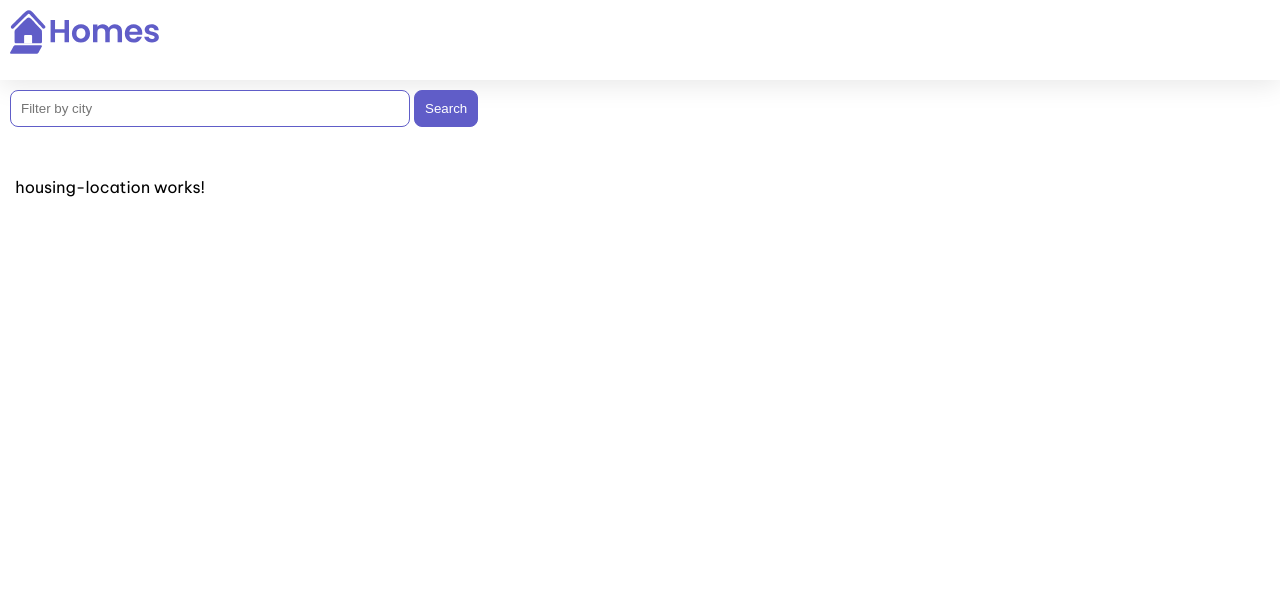
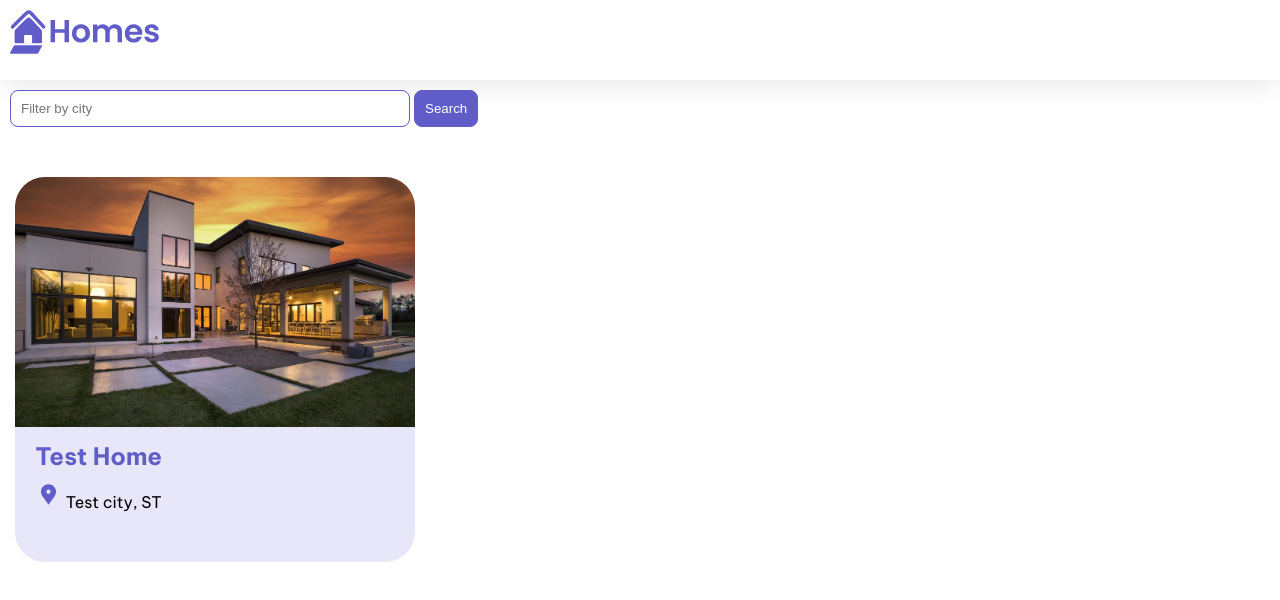
Before and after one commit to huydt7702/angular_first_app, an Angular app: page / in a window 1280 px wide. Shown: the top 600 px of the page. Built offline with nearby package versions, Linux system fonts and the light colour scheme.

Commit message:
Add dynamic values to templates

```diff
--- a/src/app/home/home.component.ts
+++ b/src/app/home/home.component.ts
@@ -26,7 +26,7 @@
     name: 'Test Home',
     city: 'Test city',
     state: 'ST',
-    photo: 'assets/example-house.jpg',
+    photo: 'assets/home.jpg',
     availableUnits: 99,
     wifi: true,
     laundry: false,
--- a/src/app/housing-location/housing-location.component.ts
+++ b/src/app/housing-location/housing-location.component.ts
@@ -6,7 +6,17 @@
   selector: 'app-housing-location',
   standalone: true,
   imports: [CommonModule],
-  template: ` <p>housing-location works!</p> `,
+  template: `<section class="listing">
+    <img
+      class="listing-photo"
+      [src]="housingLocation.photo"
+      alt="Exterior photo of {{ housingLocation.name }}"
+    />
+    <h2 class="listing-heading">{{ housingLocation.name }}</h2>
+    <p class="listing-location">
+      {{ housingLocation.city }}, {{ housingLocation.state }}
+    </p>
+  </section>`,
   styleUrls: ['./housing-location.component.css'],
 })
 export class HousingLocationComponent {
```
Also changed, not shown: src/assets/home.jpg (added).
